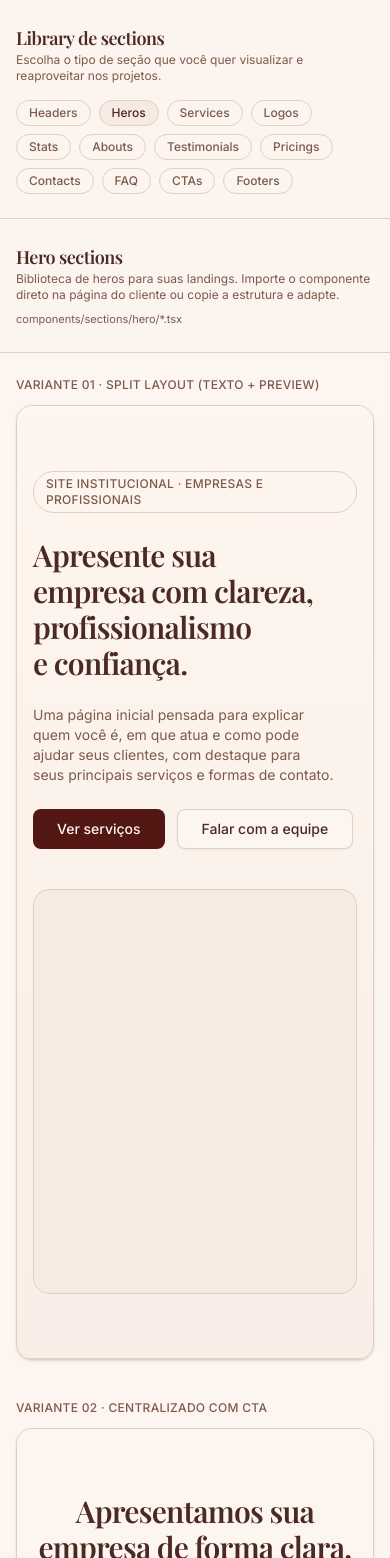
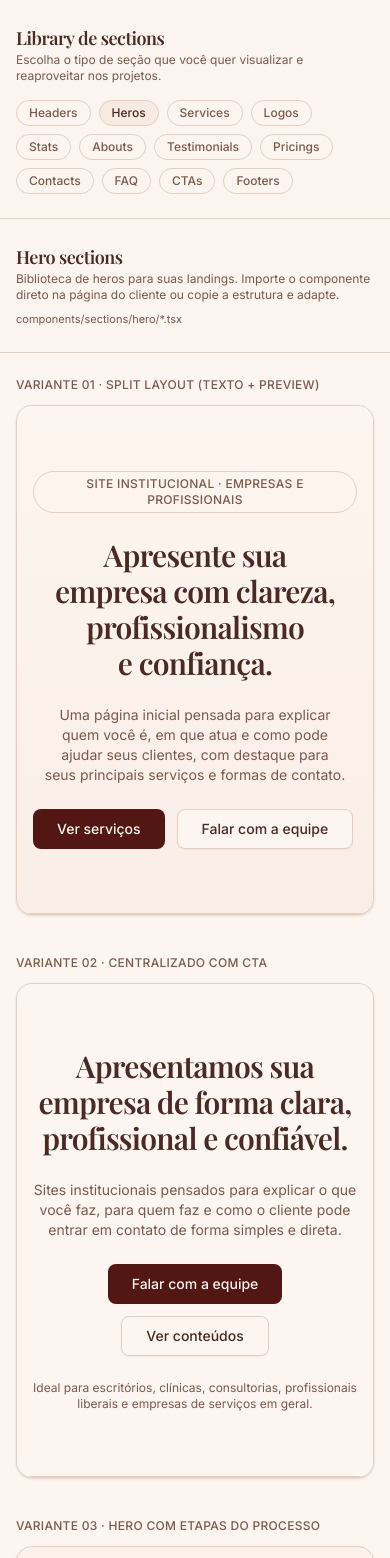
Before and after one commit to svitordev/landing-advogada-gabriella, a Next.js app: page /library/hero in a window 390 px wide. Shown: the top 1558 px of the page. Built offline with nearby package versions, Linux system fonts and the light colour scheme.

Commit message:
style: refine hero and responsive section layouts

```diff
--- a/components/sections/about/about-split.tsx
+++ b/components/sections/about/about-split.tsx
@@ -18,8 +18,10 @@ export function AboutSplit({ id, eyebrow, title, description, paragraphs, points
   // Coluna direita: imagem real > lista de pontos > nada (coluna textual única, sem placeholder).
   const hasSideColumn = Boolean(image || (points && points.length > 0));
 
+  // Fundo --background: alternância discreta com a seção de Áreas (bg-muted/30),
+  // aproveitando os tokens institucionais existentes.
   return (
-    <section id={id} className="w-full bg-muted/30">
+    <section id={id} className="w-full bg-background">
       <div className="mx-auto max-w-6xl px-4 py-12 md:py-16">
         <div className={hasSideColumn ? "grid gap-10 md:grid-cols-2 md:items-start" : "max-w-3xl space-y-4"}>
           {/* Coluna editorial */}
--- a/components/sections/hero/hero-primary.tsx
+++ b/components/sections/hero/hero-primary.tsx
@@ -27,9 +27,17 @@ function isInternalHref(href: string) {
 export function HeroPrimary({ eyebrow, title, description, actions, image }: HeroPrimaryProps) {
   return (
     <section className="w-full border-b bg-linear-to-b from-background to-muted/60">
-      <div className="mx-auto flex max-w-6xl flex-col items-center gap-10 px-4 py-16 md:flex-row md:py-24">
+      {/* Sem fotografia: composição textual editorial em coluna única centralada.
+          Com fotografia: split original (texto à esquerda, imagem à direita). */}
+      <div
+        className={
+          image
+            ? "mx-auto flex max-w-6xl flex-col items-center gap-10 px-4 py-16 md:flex-row md:py-24"
+            : "mx-auto max-w-3xl px-4 py-16 text-center md:py-24"
+        }
+      >
         {/* Coluna texto */}
-        <div className="flex-1 space-y-6">
+        <div className={image ? "flex-1 space-y-6" : "w-full space-y-6"}>
           {eyebrow && (
             <span className="inline-flex items-center rounded-full border px-3 py-1 text-xs font-medium uppercase tracking-wide text-muted-foreground">
               {eyebrow}
@@ -61,9 +69,9 @@ export function HeroPrimary({ eyebrow, title, description, actions, image }: Her
           )}
         </div>
 
-        {/* Coluna visual — fotografia via next/image ou área neutra de espera */}
-        <div className="w-full flex-1">
-          {image ? (
+        {/* Coluna visual — somente quando existe fotografia real (next/image) */}
+        {image && (
+          <div className="w-full flex-1">
             <div className="relative mx-auto aspect-[4/5] w-full max-w-md overflow-hidden rounded-2xl border bg-muted">
               <Image
                 src={image.src}
@@ -73,13 +81,8 @@ export function HeroPrimary({ eyebrow, title, description, actions, image }: Her
                 className="object-cover"
               />
             </div>
-          ) : (
-            <div
-              aria-hidden="true"
-              className="mx-auto aspect-[4/5] w-full max-w-md rounded-2xl border bg-muted"
-            />
-          )}
-        </div>
+          </div>
+        )}
       </div>
     </section>
   );
--- a/components/sections/services/services-grid-simple.tsx
+++ b/components/sections/services/services-grid-simple.tsx
@@ -27,7 +27,7 @@ export function ServicesGridSimple({ id, eyebrow, title, description, items }: S
         </div>
 
         {items.length > 0 && (
-          <div className="grid gap-6 md:grid-cols-3">
+          <div className="grid grid-cols-1 gap-6 md:grid-cols-2 lg:grid-cols-3">
             {items.map((service) => (
               <div
                 key={service.title}
--- a/memory-bank/CURRENT-STATE.md
+++ b/memory-bank/CURRENT-STATE.md
@@ -6,15 +6,15 @@ Snapshot curto do estado atual do repositório. Não copiar toda a documentaçã
 
 Projeto **independente** (landing page institucional da advogada Maria Gabriella), criado a partir do código do Svitordev UI Lab.
 
-- **Fase atual:** bootstrap documental concluído + Design Foundation VERIFIED + Entrega B VERIFIED + Entrega C VERIFIED + Entrega D VERIFIED + **Entrega E (FAQ reutilizável) funcionalmente VERIFIED** (2026-10-29). Landing ainda em composição — contato público e FAQ institucional ainda não publicados.
-- **Home atual:** Header institucional → Hero → Áreas de atuação (6 cards) → Sobre → footer mínimo — tudo data-driven via `lib/site-config.ts` (PROJECT_ONLY — configuração, não componente React).
+- **Fase atual:** bootstrap documental concluído + Design Foundation VERIFIED + Entrega B VERIFIED + Entrega C VERIFIED + Entrega D VERIFIED + Entrega E (FAQ reutilizável) funcionalmente VERIFIED (2026-10-29) + **Entrega F1 (Refinamento Visual da Home) tecnicamente VERIFIED** (2026-10-30). Landing ainda em composição — contato público e FAQ institucional ainda não publicados. Aprovação estética humana da F1 pendente.
+- **Home atual:** Header institucional → Hero editorial sem fotografia (sem placeholder) → Áreas de atuação (6 cards, grid 1/2/3) → Sobre (fundo `bg-background` diferenciado) → footer mínimo — tudo data-driven via `lib/site-config.ts` (PROJECT_ONLY — configuração, não componente React).
 - **Home ainda sem Atendimento/Contato publicado** — nenhum CTA de contato ativo; nenhum telefone/e-mail/WhatsApp da cliente inventado. Navegação pública permanece Início · Áreas de atuação · Sobre.
 - **`ContactDetails` agora é data-driven e reutilizável** (`LAB_CANDIDATE`), com demonstração na `/library/contact` (dados fictícios). Contato institucional pendente de dados oficiais.
 - **`FaqSection` criado** (`LAB_CANDIDATE`) — `details`/`summary` nativos, Server Component, sem dependência nova, com demonstração na `/library/faq` (dados fictícios). A FAQ institucional da advogada **não foi publicada** — perguntas e respostas dependem de aprovação da profissional.
 - **Seis áreas de atuação preliminares** com copy descritiva provisória; **Sobre a advogada** com copy institucional provisória — ambos `PENDENTE_CONFIRMACAO_CLIENTE` (marcação só no código, nunca na interface).
 - **Navegação pública por âncoras reais:** Início `/` · Áreas de atuação `/#areas-de-atuacao` · Sobre `/#sobre`; active state não destaca links com hash (ajuste mínimo no `header-basic`); `MobileNav` intacto; sem scroll spy.
 - **"Conteúdo" saiu da navegação pública.** A rota `/blog` continua existindo com artigos genéricos herdados do template — pendência antes do deploy (substituir ou despublicar).
-- **Sem logo oficial** (marca tipográfica) e **sem fotografia oficial** (hero usa fallback neutro; About renderiza somente texto — o suporte a imagem do `AboutSplit` está implementado, mas não foi validado com a fotografia real). **Sem contatos oficiais confirmados** — CTA de contato omitido.
+- **Sem logo oficial** (marca tipográfica) e **sem fotografia oficial** (hero renderiza a composição editorial sem placeholder; About renderiza somente texto — o suporte a imagem do `HeroPrimary`/`AboutSplit` está implementado, mas não foi validado em runtime com a fotografia real). **Sem contatos oficiais confirmados** — CTA de contato omitido.
 - **Tema claro aplicado** como padrão (classe `dark` removida do root; bloco `.dark` preservado, não adaptado; sem toggle).
 - **Identidade vinho/bege aplicada** nos tokens `:root` de `app/globals.css` (OKLCH calibrado; `--input` escurecido p/ ≈3.04:1).
 - **Fontes configuradas:** Inter (400/500/600, corpo) + Playfair Display (500/600, títulos h1–h3) via `next/font/google`, `display: swap`.
@@ -23,8 +23,9 @@ Projeto **independente** (landing page institucional da advogada Maria Gabriella
 - **Dados profissionais pendentes de confirmação:** contatos oficiais (e-mail/telefone/WhatsApp), região atendida, inscrição OAB, logotipo/monograma, fotografia profissional, revisão dos textos.
 - **Publicação:** condicionada à avaliação e aprovação jurídica/publicitária pela advogada antes do ar.
 - **Site ainda não pronto para publicação.**
-- **Roadmap ativo:** `docs/ROADMAP-LANDING.md` (fases 1 e 4 ✅; fase 5 parcialmente executada — Entregas B, C, D e E VERIFIED; fases 2/3 seguem pendentes). O roadmap das 1000 evoluções é histórico (origem UI Lab).
+- **Roadmap ativo:** `docs/ROADMAP-LANDING.md` (fases 1 e 4 ✅; fase 5 parcialmente executada — Entregas B, C, D e E VERIFIED + F1 tecnicamente VERIFIED; fases 2/3 seguem pendentes). O roadmap das 1000 evoluções é histórico (origem UI Lab).
 - **Gates da Entrega E:** lint 0/0 · build PASS (17 rotas) · Playwright 40 passed + 2 skipped (21 casos × 2 projetos) · verificação visual em 375×667, 768×1024 e 1280×720 em `/library/faq` — uma coluna, zero overflow; foco visível por teclado e reduced-motion confirmados; home intacta.
+- **Gates da Entrega F1:** lint 0/0 · build PASS (17 rotas) · Playwright 40 passed + 2 skipped (nenhum teste alterado) · `git diff --check` limpo · zero overflow em 375×667, 768×1024, 1280×720 e 1440×900 em `/`, `/library/hero`, `/library/services` e `/library/about` — evidência programática em browser real; aprovação estética humana pendente.
 - **Próximo passo:** publicação da FAQ institucional quando houver perguntas e respostas aprovadas pela profissional (conteúdo — fase 2). Contato institucional depende dos dados oficiais.
 
 ### Estado herdado do UI Lab (histórico — descreve o código, ainda válido como estado técnico)
@@ -84,7 +85,7 @@ Showcase oficial. Estrutura `app/library/[categoria]/page.tsx` renderiza cada va
 
 Production build **verde** (PASS). Lint atual: **0 errors / 0 warnings**. Rota `/blog/[slug]` funcional.
 
-- **Playwright mínimo:** ✅ **VERIFIED** — `@playwright/test` 1.64.1, **Chromium** somente; projects desktop **1280×720** e mobile **375×667**; **21 smoke tests / 42 execuções** (40 passed + 2 skips intencionais — testes mobile-only da Evolução 007 pulam o project desktop). Contagem após a Entrega C: 2 testes ajustados (navegação por âncoras + links da home) + 2 novos (seis áreas/hierarquia + Sobre textual); após a Entrega D: +2 novos (ContactDetails na library com/sem link, sem formulário; home sem seção de contato com navegação preservada); após a Entrega E: +2 novos (FAQ na library com teclado/sem controles duplicados; home sem FAQ com navegação preservada). Execução da DEC-006.
+- **Playwright mínimo:** ✅ **VERIFIED** — `@playwright/test` 1.64.1, **Chromium** somente; projects desktop **1280×720** e mobile **375×667**; **21 smoke tests / 42 execuções** (40 passed + 2 skips intencionais — testes mobile-only da Evolução 007 pulam o project desktop). Contagem após a Entrega C: 2 testes ajustados (navegação por âncoras + links da home) + 2 novos (seis áreas/hierarquia + Sobre textual); após a Entrega D: +2 novos (ContactDetails na library com/sem link, sem formulário; home sem seção de contato com navegação preservada); após a Entrega E: +2 novos (FAQ na library com teclado/sem controles duplicados; home sem FAQ com navegação preservada); após a Entrega F1: nenhum teste alterado (suíte preservada). Execução da DEC-006.
 - **QLT-001:** ✅ VERIFIED. **QLT-006:** ✅ VERIFIED (Evolução 007). **QLT-007:** ✅ VERIFIED (Evolução 006). **QLT-012:** ✅ VERIFIED.
 - **`/library`:** READY.
 - **Design System:** READY.
```
Also changed, not shown: memory-bank/CHANGELOG.md, 2 other files (tests, documents, lock files or other folders).
